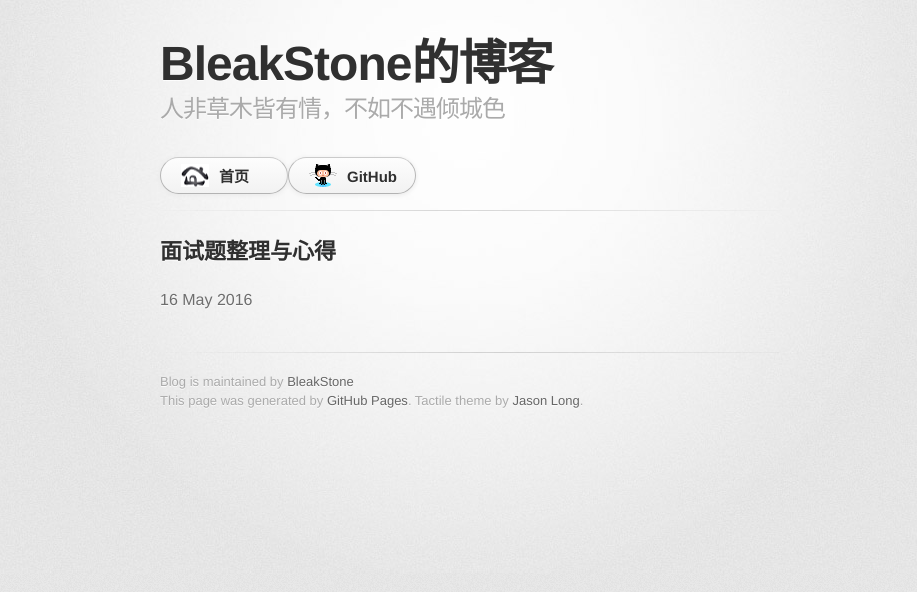
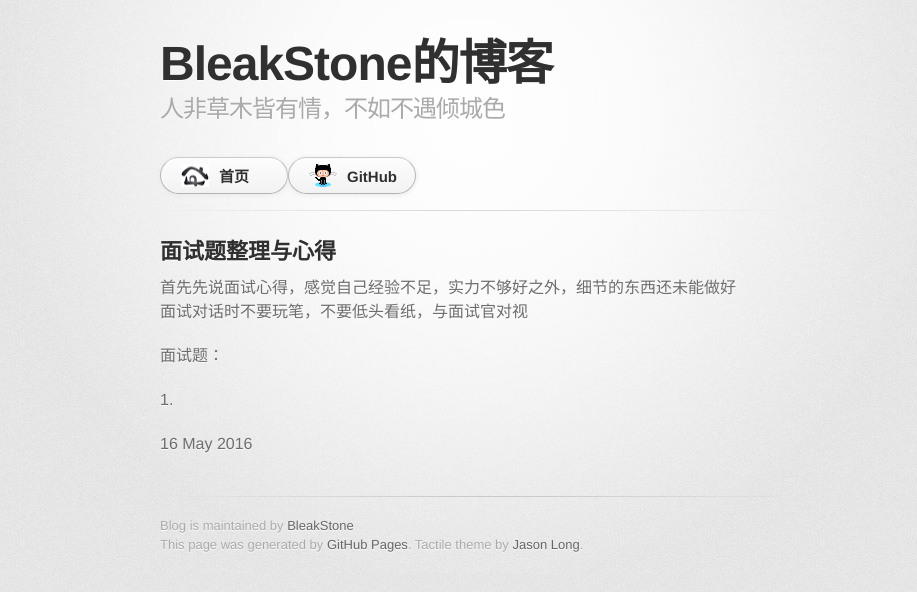
Before and after one commit to BleakStone/blog, a Jekyll site: the page built from _posts/2016-05-16-interview-tips.html, in a window 1280 px wide. Shown: the top 592 px of the page, without its empty margins (170-1087 px from the left). Built offline with Jekyll 4.4.1, drawn with Linux system fonts in a browser that asks for light colours; some web fonts are replaced.

Commit message:
Update 2016-05-16-interview-tips.html

```diff
--- a/_posts/2016-05-16-interview-tips.html
+++ b/_posts/2016-05-16-interview-tips.html
@@ -4,7 +4,10 @@ title: 面试题整理与心得
 ---
 <h2>{{ page.title }}</h2>
 
-<p></p>
-<p></p>
+<p>首先先说面试心得，感觉自己经验不足，实力不够好之外，细节的东西还未能做好<br/>
+面试对话时不要玩笔，不要低头看纸，与面试官对视
+</p>
+<p>面试题：</p>
+<p>1.</p>
 
 <p>{{ page.date | date_to_string }}</p>
```
